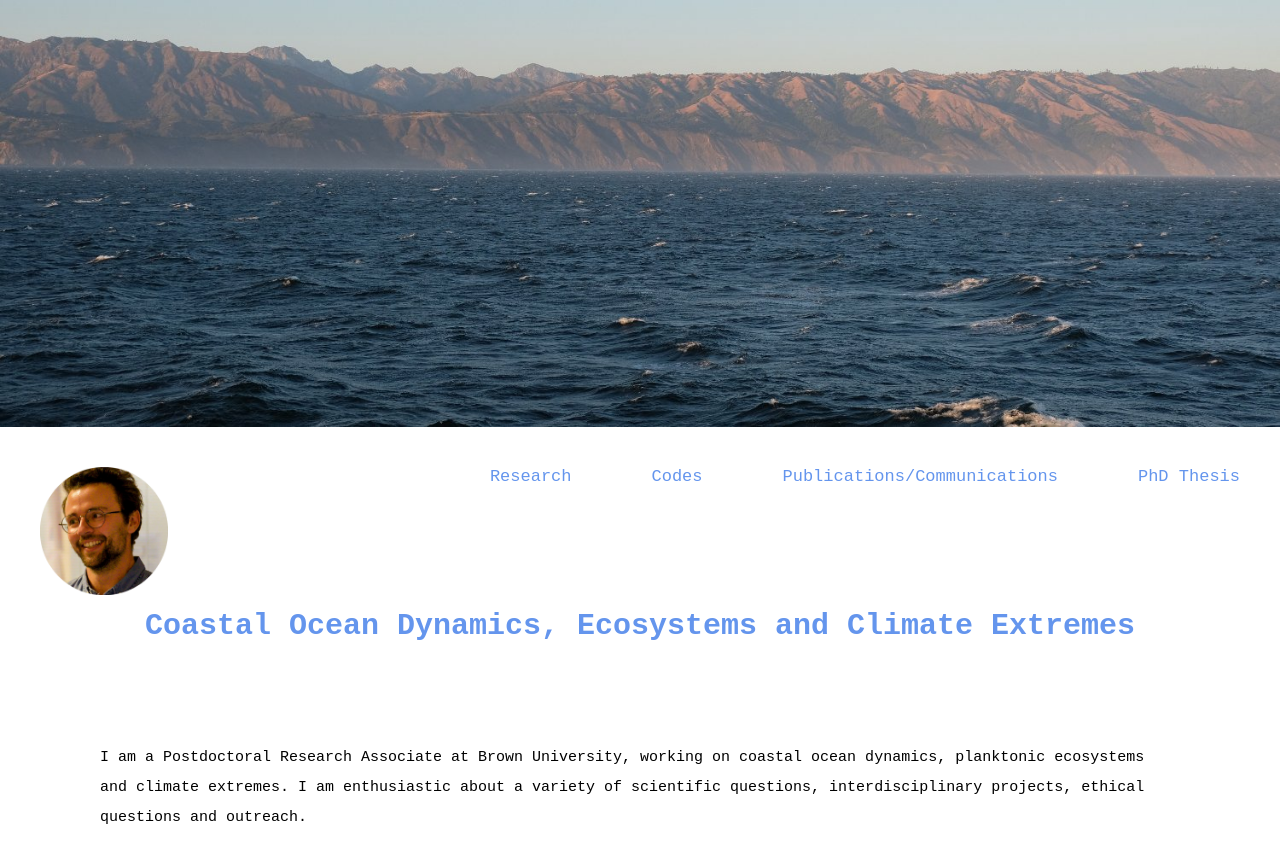
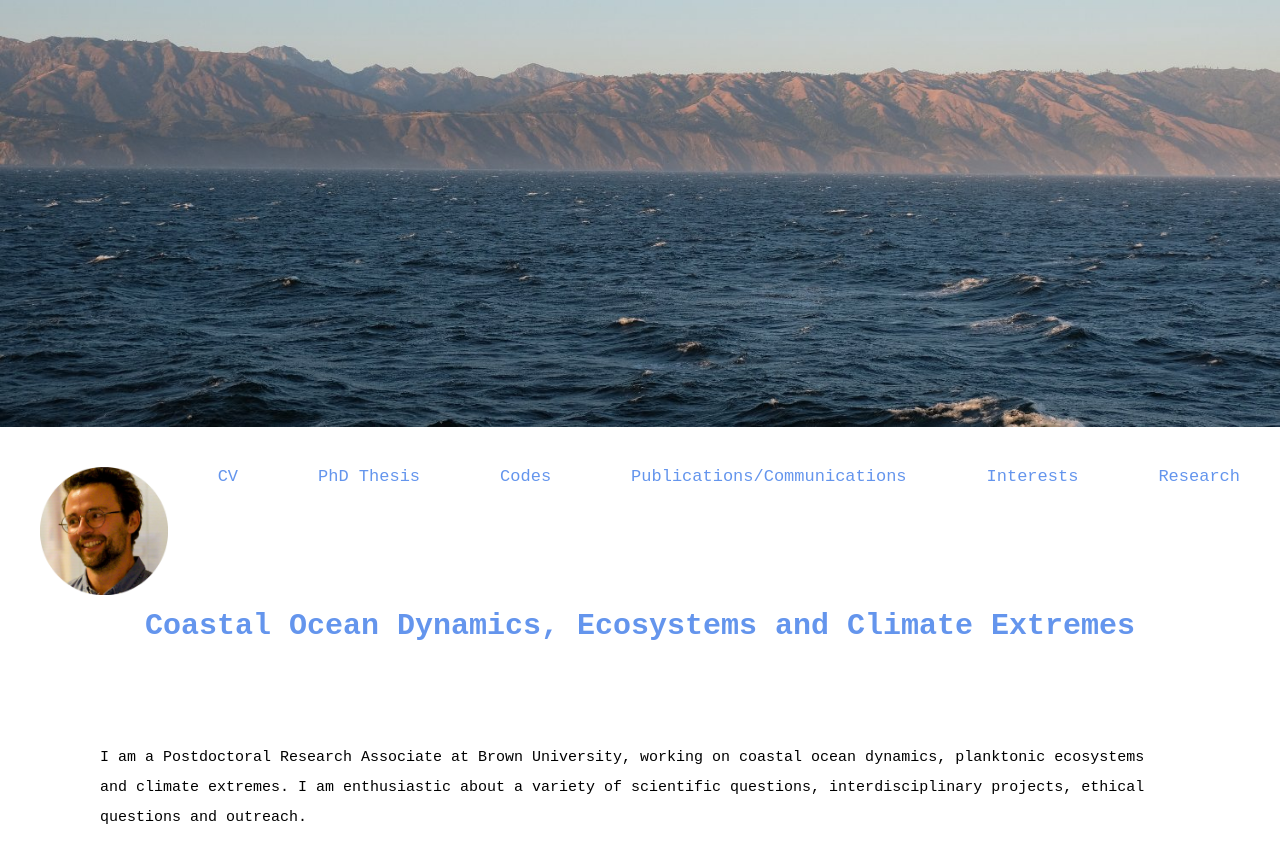
Before and after one commit to pierrechabert/pierrechabert.github.io, a Jekyll site: the page index.html, which Jekyll copies as it is, in a window 1280 px wide and 900 px high. Shown: the top 863 px of the window. Built offline with Jekyll 4.4.1, drawn with Linux system fonts in a browser that asks for light colours.

Commit message:
Update index.html

```diff
--- a/index.html
+++ b/index.html
@@ -55,10 +55,13 @@
 <div>
        <img src="Image-pchabert.png"  width="10%" style="margin-left:40px; margin-top:40px">
     <!--    <a href="https://pierrechabert.github.io/About" class="href-style-fit">About</a> -->
-       <a href="https://theses.hal.science/tel-04137252" class="href-style-fit" target="_blank">PhD Thesis</a>
+       <a href="https://pierrechabert.github.io/Research" class="href-style-fit">Research</a>
+       <a href="https://pierrechabert.github.io/Interests" class="href-style-fit">Interests</a>
        <a href="https://scholar.google.com/citations?user=19aQSe0AAAAJ&hl=en&oi=ao" class="href-style-fit" target="_blank">Publications/Communications</a>
        <a href="https://github.com/pierrechabert" class="href-style-fit" target="_blank">Codes</a>
-       <a href="https://pierrechabert.github.io/Research" class="href-style-fit">Research</a>
+       <a href="https://theses.hal.science/tel-04137252" class="href-style-fit" target="_blank">PhD Thesis</a>
+       <a href="https://theses.hal.science/tel-04137252" class="href-style-fit" target="_blank">CV</a>
+
 </div>
 
      <!-- About contains CV; Communications contains presentations etc... logo + LinkedIn-->
```
